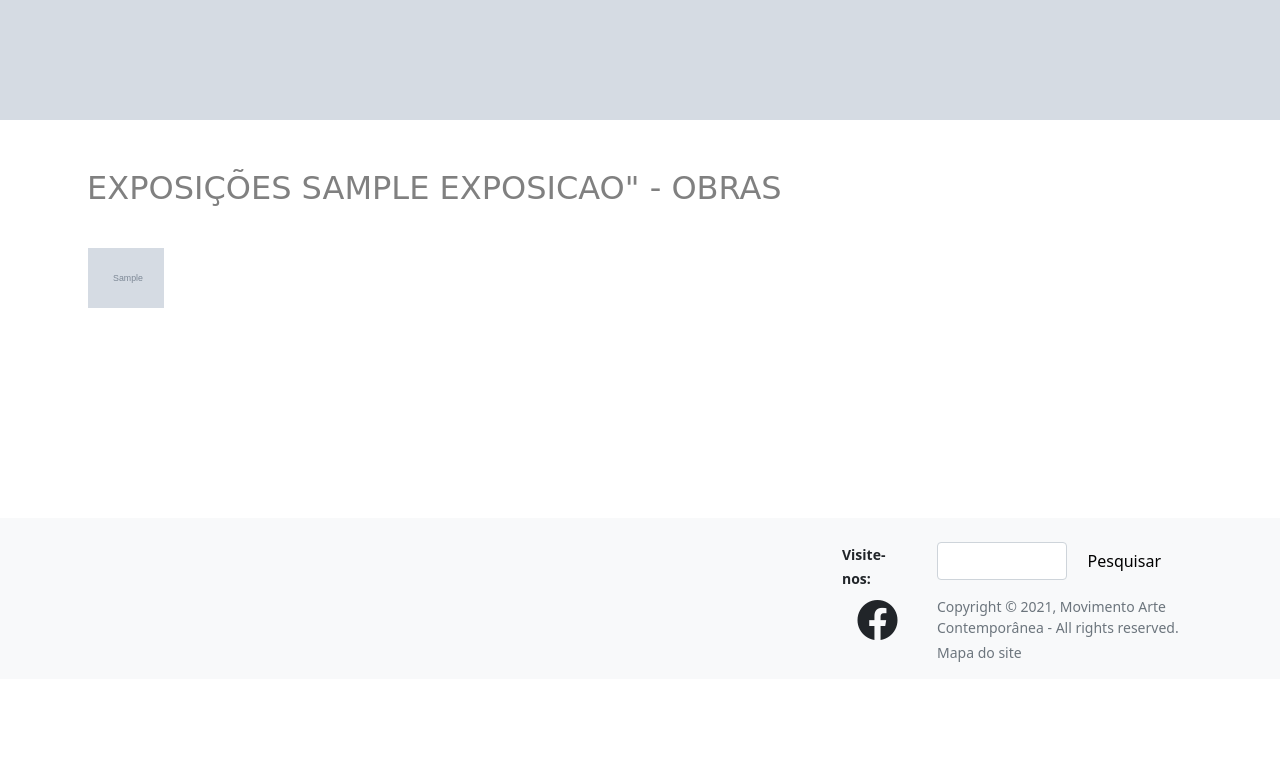
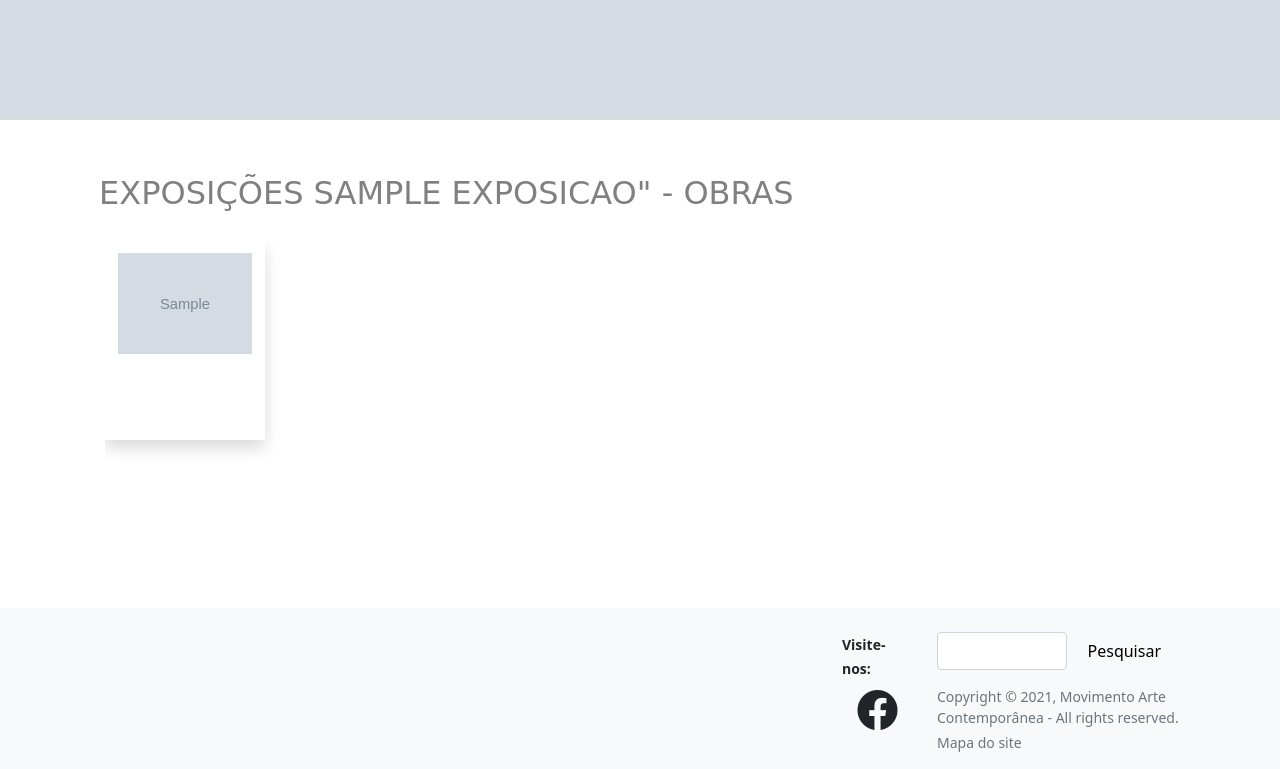
Before and after one commit to filias/mac, a Django app: page /exposicoes/1/obras/ in a window 1280 px wide. Shown: the part 121-890 px from the top of the page. Before the commit the page ends 783 px from the top, so only its background shows below. Run offline with Django 3.2, Linux system fonts and the light colour scheme; tables that the repository leaves empty hold one stand-in row (values such as "Sample post"); grey boxes marked "Sample" are stand-in pictures; some libraries are stand-ins or nearby versions; some web fonts are replaced.

Commit message:
fix: exposicoes_page_resp

```diff
--- a/mac/artistas/views.py
+++ b/mac/artistas/views.py
@@ -188,5 +188,5 @@ def obra_detalhe(request, obra_id, artist_id):
     return render(
         request,
         "obra_detalhe.html",
-        {"obra": obra, "telas": telas, "tecnicas": tecnicas, "materiais": materiais},
+        {"obra": obra, "telas": telas, "tecnicas": tecnicas, "materiais": materiais, "id_artist":artist_id},
     )
--- a/mac/exposicoes/templates/exposicoes.html
+++ b/mac/exposicoes/templates/exposicoes.html
@@ -6,7 +6,7 @@
    <h2>{% trans "exposições" %}{% block subsection %}{% endblock %}</h2>
 
     {% for exposicao in exposicoes %}
-        <h4><a href="{% url "exhibition_detail" exposicao.id %}">{{ exposicao.titulo }} | {{ exposicao.data_inicio|date:"j F" }} - {{ exposicao.data_fim|date:"j F Y" }}</a></h4>
+        <h4><a href="{% url 'exhibition_detail' exposicao.id %}">{{ exposicao.titulo }} | {{ exposicao.data_inicio|date:"j F" }} - {{ exposicao.data_fim|date:"j F Y" }}</a></h4>
         <p></p>
     {% empty %}
         <p>Não há exposições.</p>
--- a/mac/exposicoes/templates/exposicoes_detalhe.html
+++ b/mac/exposicoes/templates/exposicoes_detalhe.html
@@ -13,13 +13,13 @@
                     {% if forloop.first %}
                         {% if obra.foto %}
             <a href="{% url "exhibition_works" exposicao.id %}" target="blank">
-                <img class="mb-2 img-fluid" src="{% get_media_prefix %}{{ obra.foto.thumbnail}}" border=0 />
+                <img class="mb-2 img-fluid" src="{% get_media_prefix %}{{ obra.foto.thumbnail}}"/>
             </a>
                         {% endif %}
                     {% endif %}
                 {% endfor %}
             {% else %}
-            <img src="{% get_media_prefix %}fotos/mac1_01.jpg" width="140" border=0 />
+            <img src="{% get_media_prefix %}fotos/mac1_01.jpg" width="140"/>
             {% endif %}
 
             {% if obras %}
--- a/mac/exposicoes/templates/exposicoes_obras.html
+++ b/mac/exposicoes/templates/exposicoes_obras.html
@@ -4,27 +4,29 @@
 {% block sections %}
 {% if exposicao %}
     <div class="section">
-
+        <div class="container">
+            <div class="row">
                 <h2>{% trans "exposições" %} {{ exposicao.titulo }}" - {% trans "Obras" %}</h2>
+            </div>
+        </div>
 
                 {% if obras %}
-        <div class="obras">
                     {% for obra in obras %}
+                    <div class="square-expo text-center">
+                        <div class="content-expo shadow">
                         {% if obra.foto %}
-                <div class="obra">
-                    <div class="obra-holder">
                                 <a href="{% url "work_detail" exposicao.id obra.id %}">
-                            <img src="{% get_media_prefix %}{{ obra.foto.thumbnail}}" border="0" alt="{{ obra.titulo }} | {{ obra.tipo }} | {{ obra.ano }}"
+                                    <img class="img-thumbnail" src="{% get_media_prefix %}{{ obra.foto.thumbnail}}" alt="{{ obra.titulo }} | {{ obra.tipo }} | {{ obra.ano }}"
                                         title="{{ obra.autor }} | {{ obra.titulo }} | {{ obra.tipo }} | {{ obra.ano }}"/>
                                 </a>
+                        {% endif %}
                         </div>
                     </div>
-                {% endif %}
                     {% endfor %}
-        </div>
                 {% else %}
                     <p>Não há obras na exposição.</p>
                 {% endif %}
+{% endif %}
+
     </div>
-{% endif %}
 {% endblock %}
--- a/mac/exposicoes/templates/exposicoes_passadas_ano.html
+++ b/mac/exposicoes/templates/exposicoes_passadas_ano.html
@@ -1,4 +1,4 @@
 {% extends "exposicoes/templates/exposicoes.html" %}
 {% load i18n %}
 
-{% block subsection %} - <a href="{% url "past_exhibitions" %}">{% trans "passadas" %}</a> - {{ ano }} {% endblock %}
+{% block subsection %} - <a href="{% url 'past_exhibitions' %}">{% trans "passadas" %}</a> - {{ ano }} {% endblock %}
--- a/mac/galeria/templates/galeria_curriculum.html
+++ b/mac/galeria/templates/galeria_curriculum.html
@@ -12,7 +12,8 @@
         <div class="content  shadow bg-body rounded">
             <div class="table">
                 <div class="table-cell">
-                    <button type="button" class="btn btn-outline table-cell"><a href="/mac/curriculum/{{ year }}">{{ year }}</a></button>
+                    <button type="button" class="btn btn-outline table-cell"><a href="/mac/curriculum/{{ year }}">
+                        {{ year }}</a></button>
                 </div>
             </div>
         </div>
--- a/mac/static/css/main.css
+++ b/mac/static/css/main.css
@@ -384,3 +384,32 @@ div.obra-holder img{
         font-size: 0.8rem;
     }
   }
+
+  .blocks .btn-outline-light {
+    padding: 48px 48px;
+    margin: 0 5px;
+    border-radius: 0;
+}
+
+.blocks .btn-outline-light {
+    padding: 48px 48px;
+    margin: 0 5px;
+    border-radius: 0;
+}
+
+/* Exhibitions page */
+.square-expo {
+    float:left;
+    position: relative;
+    width: 16%;
+    padding-bottom : 20%;
+    margin:1.66%;
+    overflow:hidden;
+}
+
+.content-expo {
+    position:absolute;
+    height: 90%; /* = 100% - 2*5% padding */
+    width:90%; /* = 100% - 2*5% padding */
+    padding: 5% 5%;
+}
```
Also changed, not shown: mac/exposicoes/templates/exposicoes_passadas.html (+17 -9 lines), mac/exposicoes/templates/obra_detalhe.html (+33 -25 lines). Lines whose indentation alone changed are shown as unchanged.
